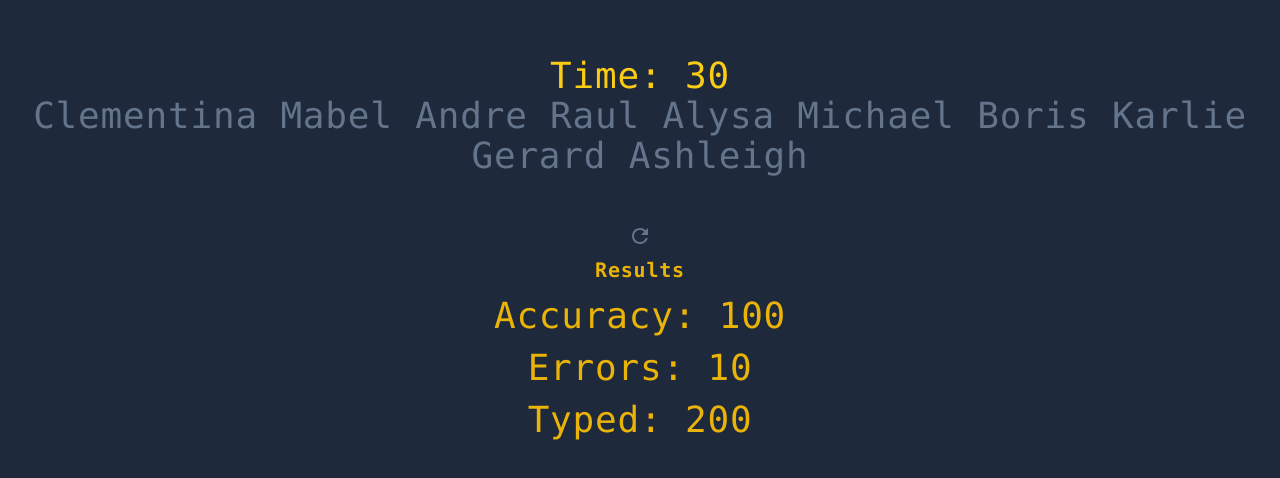
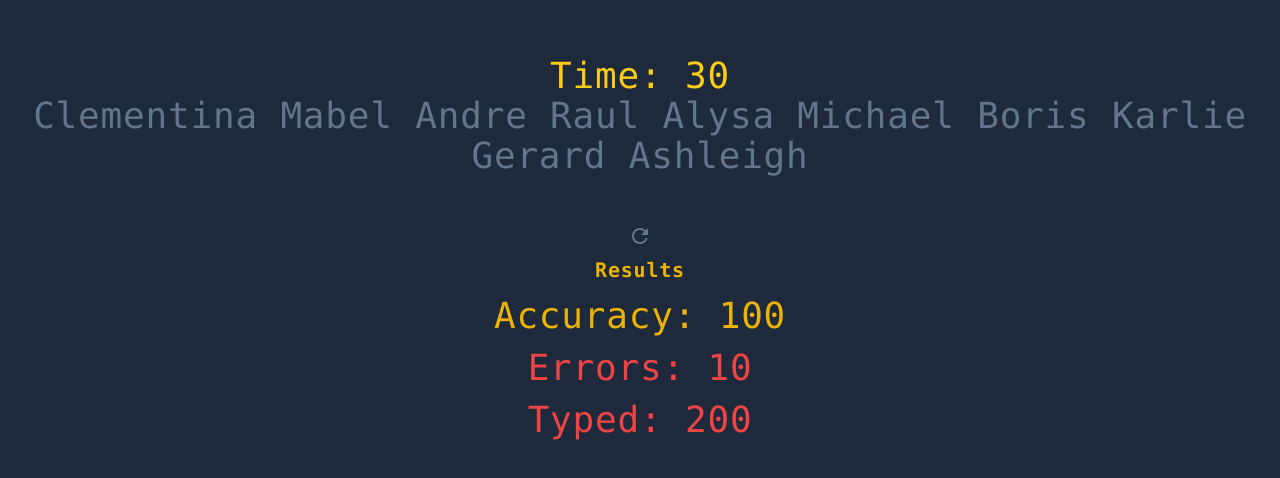
Before and after one commit to Akwei001/Typer, a React (Vite) app: page / in a window 1280 px wide. Shown: the part 152-630 px from the top of the page. Built offline with nearby package versions, Linux system fonts and the light colour scheme.

Commit message:
results animation working

```diff
--- a/src/components/Results.tsx
+++ b/src/components/Results.tsx
@@ -12,14 +12,36 @@ const Results = ({errors, accuracyPercentage, total, className} : {
 
 
   return (
-    <motion.ul> <ul className={`flex flex-col items-center text-yellow-500 space-y-3 ${className}}`}>
-    <li className="text-xl font-semibold">Results</li>
-    <li>Accuracy: {accuracyPercentage}</li>
-    <li>Errors: {errors}</li>
-    <li> Typed: {total}</li>
+     <motion.ul className={`flex flex-col items-center text-yellow-500 space-y-3 ${className}}`}>
 
- </ul>
+
+    <motion.li
+      initial={initial}
+      animate={animate}
+      className="text-xl font-semibold"
+      transition={{...duration, delay: 0}}
+      >
+        Results
+        </motion.li>
+    <motion.li
+      initial={initial}
+      animate={animate}
+
+      transition={{...duration, delay: 0.5}}> Accuracy: {accuracyPercentage}</motion.li>
+
+    <motion.li
+      initial={initial}
+      animate={animate}
+      className="text-red-500"
+      transition={{...duration, delay: 1}}>Errors: {errors}</motion.li>
+    <motion.li
+      initial={initial}
+      animate={animate}
+      className="text-red-500"
+      transition={{...duration, delay: 1.5}}> Typed: {total}</ motion.li>
+
  </motion.ul>
+
 
   )
 }
```
